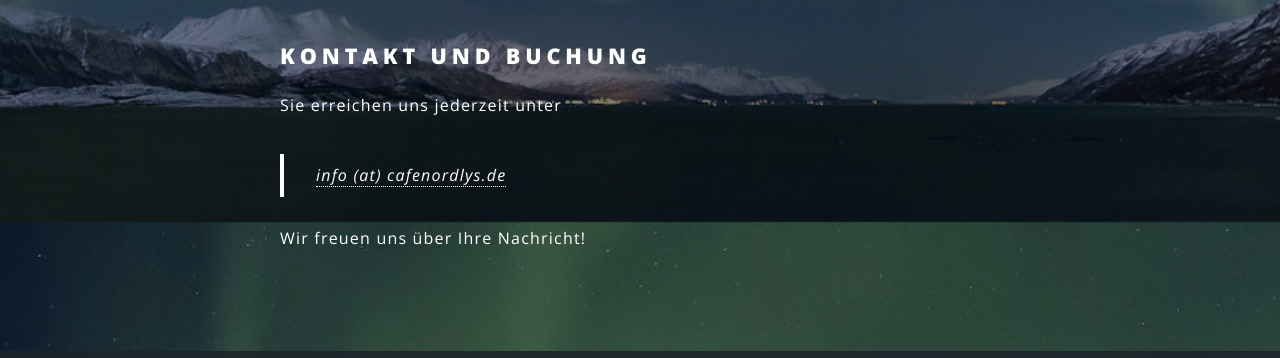
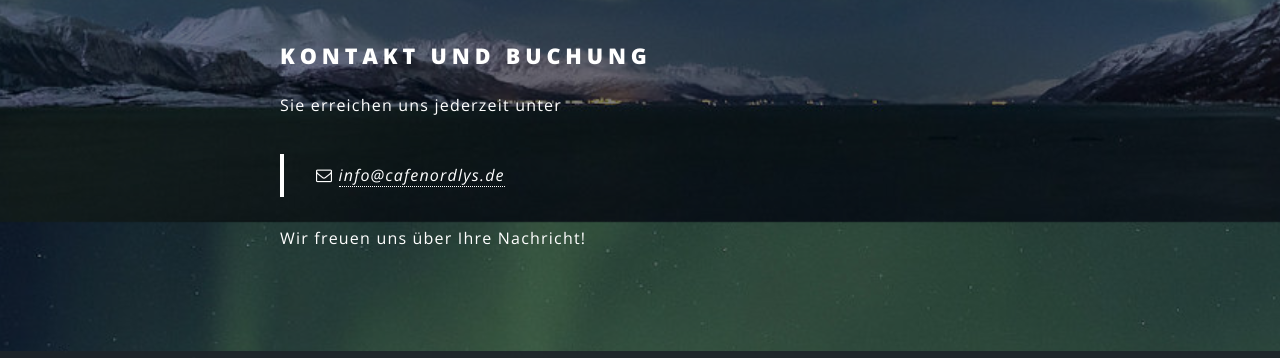
Before and after one commit to cafenordlys/cafenordlys.github.io, a Jekyll site: the page built from index.html, in a window 1280 px wide and 900 px high, scrolled down 4841 px. Shown: the part 337-695 px from the top of the window. Built offline with Jekyll 4.4.1, drawn with Linux system fonts in a browser that asks for light colours.

Commit message:
add icon to email

```diff
--- a/index.html
+++ b/index.html
@@ -173,7 +173,9 @@ layout: landing
 							<header>
 								<h2>Kontakt und Buchung</h2>
 								<p>Sie erreichen uns jederzeit unter</p>
-								<blockquote><a href="mailto:info@cafenordlys.de">info (at) cafenordlys.de</a></blockquote>
+								<blockquote class="icon fa-envelope-o">
+								<a href="mailto:info@cafenordlys.de">info@cafenordlys.de</a>
+								</blockquote>
 								<p>Wir freuen uns über Ihre Nachricht!</p>
 							</header>
 							<!--ul class="actions vertical">
```
